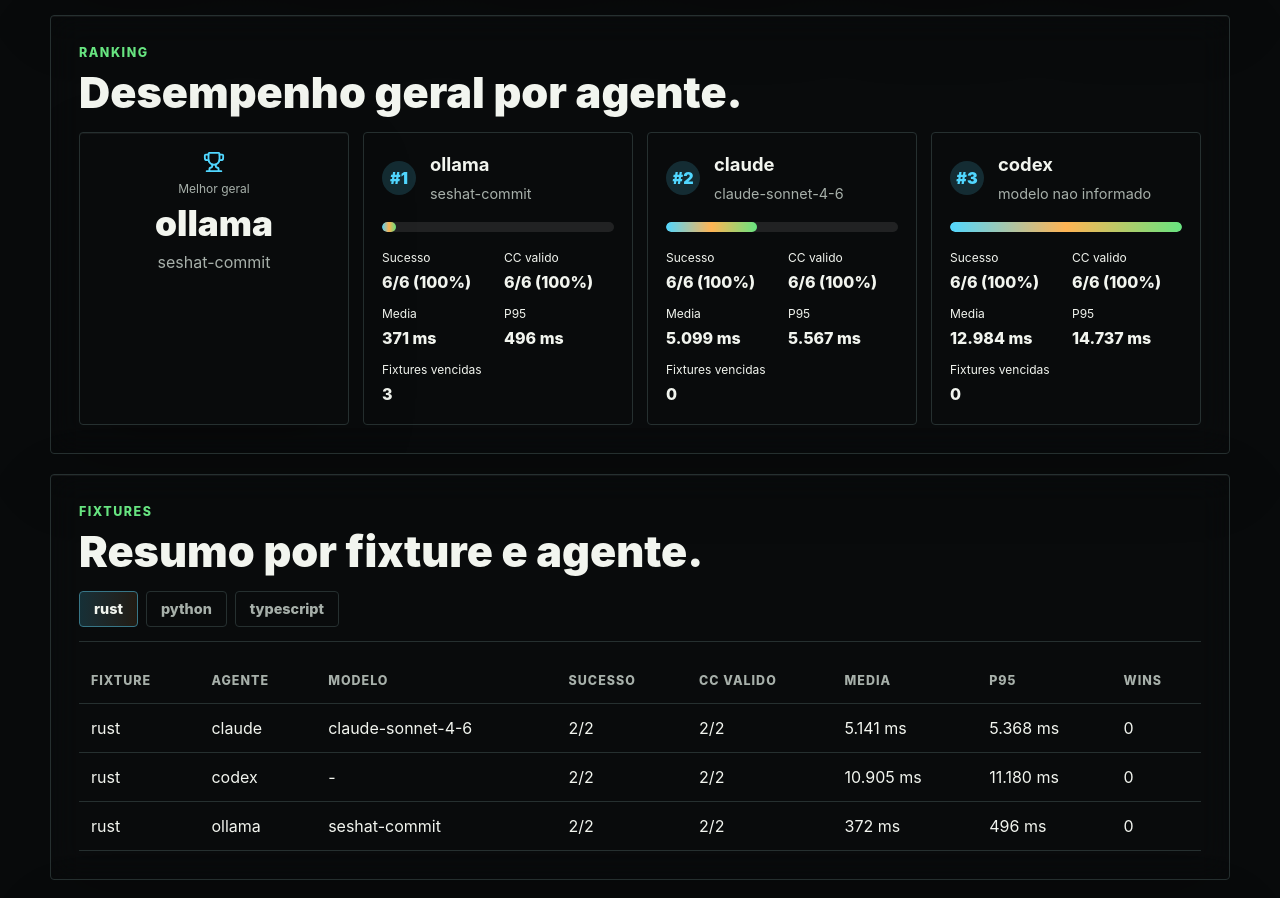
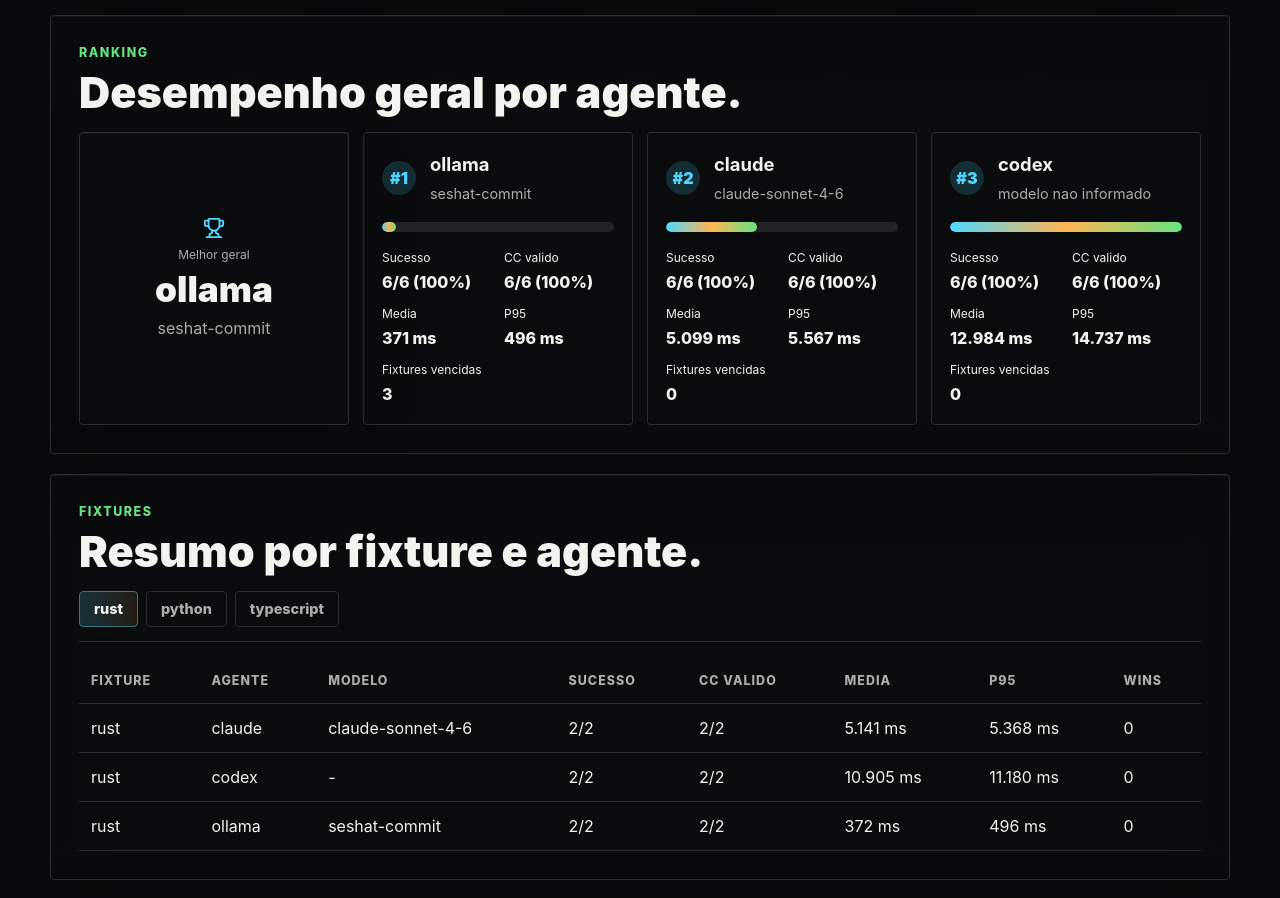
Before and after one commit to juniormartinxo/seshat, a Next.js app in the folder site/: page /bench in a window 1280 px wide. Shown: the part 860-1758 px from the top of the page. Built offline with nearby package versions, Linux system fonts and the light colour scheme.

Commit message:
style(bench): melhorar layout e consistência do dashboard

```diff
--- a/site/app/bench/bench-dashboard.tsx
+++ b/site/app/bench/bench-dashboard.tsx
@@ -319,15 +319,13 @@
 						</div>
 						<div className="grid grid-cols-4 gap-3.5">
 							<article
-								className={`${accentCardClass} p-[18px]`}
+								className={`${accentCardClass} flex min-h-full items-center justify-center p-[18px] text-center`}
 							>
-                <div className="flex flex-col align-middle items-center gap-2 min-h-full">
-                  <span>
+								<div className="flex flex-col items-center justify-center gap-2">
 									<Trophy className="text-(--cyan)" aria-hidden="true" size={22} />
-                </span>
-                <div className="flex flex-col align-middle items-center">
+									<div className="flex flex-col items-center">
 										<span className="text-mono text-xs text-(--muted)">Melhor geral</span>
-                  <strong className="wrap-break-words text-[2.2rem] font-black text-(--text)">
+										<strong className="wrap-break-word text-[2.2rem] font-black text-(--text)">
 											{winner?.agent ?? "-"}
 										</strong>
 										<p className="leading-normal text-(--muted)">
@@ -338,7 +336,6 @@
 							</article>
 							{report.overall.map((summary, index) => {
 								const width = bestAvgMs ? Math.max(6, (summary.avg_ms / bestAvgMs) * 100) : 0;
-
 								return (
 									<article
 										className="rounded-sm border border-(--line) bg-[linear-gradient(180deg,color-mix(in_srgb,var(--cyan)_7%,transparent),transparent),var(--bench-panel)] p-[18px]"
@@ -461,7 +458,7 @@
 										const winSource = fixtureWins.get(fixtureKey(summary));
 										return (
 											<tr
-													className="odd:bg-[var(--bench-row-alt)] hover:bg-[color-mix(in_srgb,var(--cyan)_8%,transparent)]"
+												className="odd:bg-(--bench-row-alt) hover:bg-[color-mix(in_srgb,var(--cyan)_8%,transparent)]"
 												key={`${summary.fixture ?? "geral"}-${summary.agent}-${summary.model ?? "default"}-${summary.avg_ms}`}
 											>
 												<td className="border-b border-(--line) p-3 align-top text-(--article-text)">
```
Lines whose indentation alone changed are shown as unchanged.
